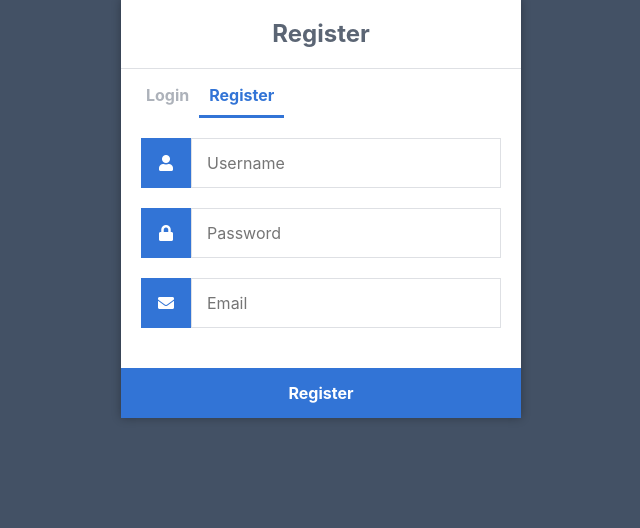
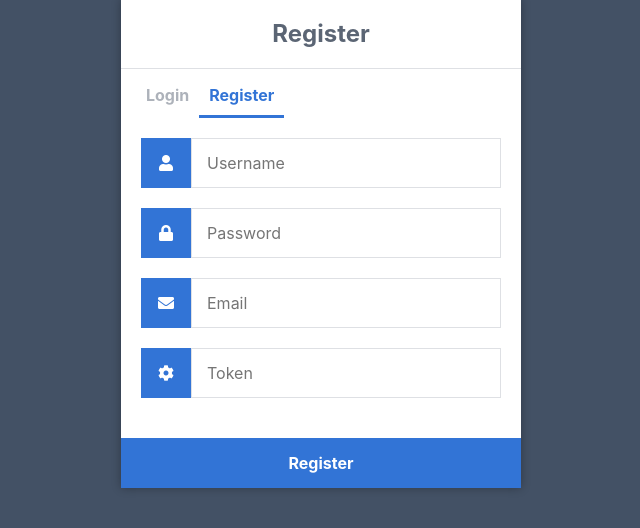
Before and after one commit to dangvq-daniel/login-example, a Flask app: page /pythonlogin/register in a window 1280 px wide. Shown: the part 101-629 px from the top of the page, without its empty margins (319-959 px from the left). Run offline with Flask 2, Linux system fonts and the light colour scheme; some libraries are stand-ins or nearby versions.

Commit message:
User needs to have token to register

```diff
--- a/main.py
+++ b/main.py
@@ -59,35 +59,41 @@ def register():
     # Output message if something goes wrong...
     msg = ''
     # Check if "username", "password" and "email" POST requests exist (user submitted form)
-    if request.method == 'POST' and 'username' in request.form and 'password' in request.form and 'email' in request.form:
+    if request.method == 'POST' and 'username' in request.form and 'password' in request.form and 'email' in request.form and 'token' in request.form:
         # Create variables for easy access
         username = request.form['username']
         password = request.form['password']
         email = request.form['email']
+        token = request.form['token']
+        # Check if account exists using MySQL
+        cursor = mysql.connection.cursor(MySQLdb.cursors.DictCursor)
+        cursor.execute('SELECT * FROM accounts WHERE username = %s', (username,))
+        account = cursor.fetchone()
+        # If account exists show error and validation checks
+        if account:
+            msg = 'Account already exists!'
+        elif not re.match(r'[^@]+@[^@]+\.[^@]+', email):
+            msg = 'Invalid email address!'
+        elif not re.match(r'[A-Za-z0-9]+', username):
+            msg = 'Username must contain only characters and numbers!'
+        elif not username or not password or not email:
+            msg = 'Please fill out the form!'
+        else:
+            cursor.execute("SELECT * FROM tokens WHERE token LIKE '{0}'".format(token))
+            verification = cursor.fetchone()
+            if verification:
+                # Account doesnt exists and the form data is valid, now insert new account into accounts table
+              cursor.execute('INSERT INTO accounts VALUES (NULL, %s, %s, %s)', (username, password, email,))
+              mysql.connection.commit()
+              msg = 'You have successfully registered!'
+            else:
+                msg = 'Invalid token'
     elif request.method == 'POST':
         # Form is empty... (no POST data)
         msg = 'Please fill out the form!'
     # Show registration form with message (if any)
     return render_template('register.html', msg=msg)
-    email = request.form['email']
-    # Check if account exists using MySQL
-    cursor = mysql.connection.cursor(MySQLdb.cursors.DictCursor)
-    cursor.execute('SELECT * FROM accounts WHERE username = %s', (username,))
-    account = cursor.fetchone()
-    # If account exists show error and validation checks
-    if account:
-        msg = 'Account already exists!'
-    elif not re.match(r'[^@]+@[^@]+\.[^@]+', email):
-        msg = 'Invalid email address!'
-    elif not re.match(r'[A-Za-z0-9]+', username):
-        msg = 'Username must contain only characters and numbers!'
-    elif not username or not password or not email:
-        msg = 'Please fill out the form!'
-    else:
-        # Account doesnt exists and the form data is valid, now insert new account into accounts table
-        cursor.execute('INSERT INTO accounts VALUES (NULL, %s, %s, %s)', (username, password, email,))
-        mysql.connection.commit()
-        msg = 'You have successfully registered!'
+
 
 # http://localhost:5000/pythinlogin/home - this will be the home page, only accessible for loggedin users
 @app.route('/pythonlogin/home')
@@ -112,6 +118,3 @@ def profile():
         return render_template('profile.html', account=account)
     # User is not loggedin redirect to login page
     return redirect(url_for('login'))
-
-if __name__ == '__main__':
- app.run(debug=True)
--- a/static/style.css
+++ b/static/style.css
@@ -55,7 +55,7 @@ body {
   	background-color: #3274d6;
   	color: #ffffff;
 }
-.login form input[type="password"], .login form input[type="text"], .login form input[type="email"], .register form input[type="password"], .register form input[type="text"], .register form input[type="email"] {
+.login form input[type="password"], .login form input[type="text"], .login form input[type="email"], .register form input[type="password"], .register form input[type="text"], .register form input[type="email"], .register form input[type="text"]{
   	width: 310px;
   	height: 50px;
   	border: 1px solid #dee0e4;
--- a/templates/register.html
+++ b/templates/register.html
@@ -26,6 +26,10 @@
 					<i class="fas fa-envelope"></i>
 				</label>
 				<input type="email" name="email" placeholder="Email" id="email" required>
+				<label for="token">
+					<i class="fas fa-cog"></i>
+				</label>
+				<input type="text" name="token" placeholder="Token" id="token" required>
 				<div class="msg">{{ msg }}</div>
 				<input type="submit" value="Register">
 			</form>
```
